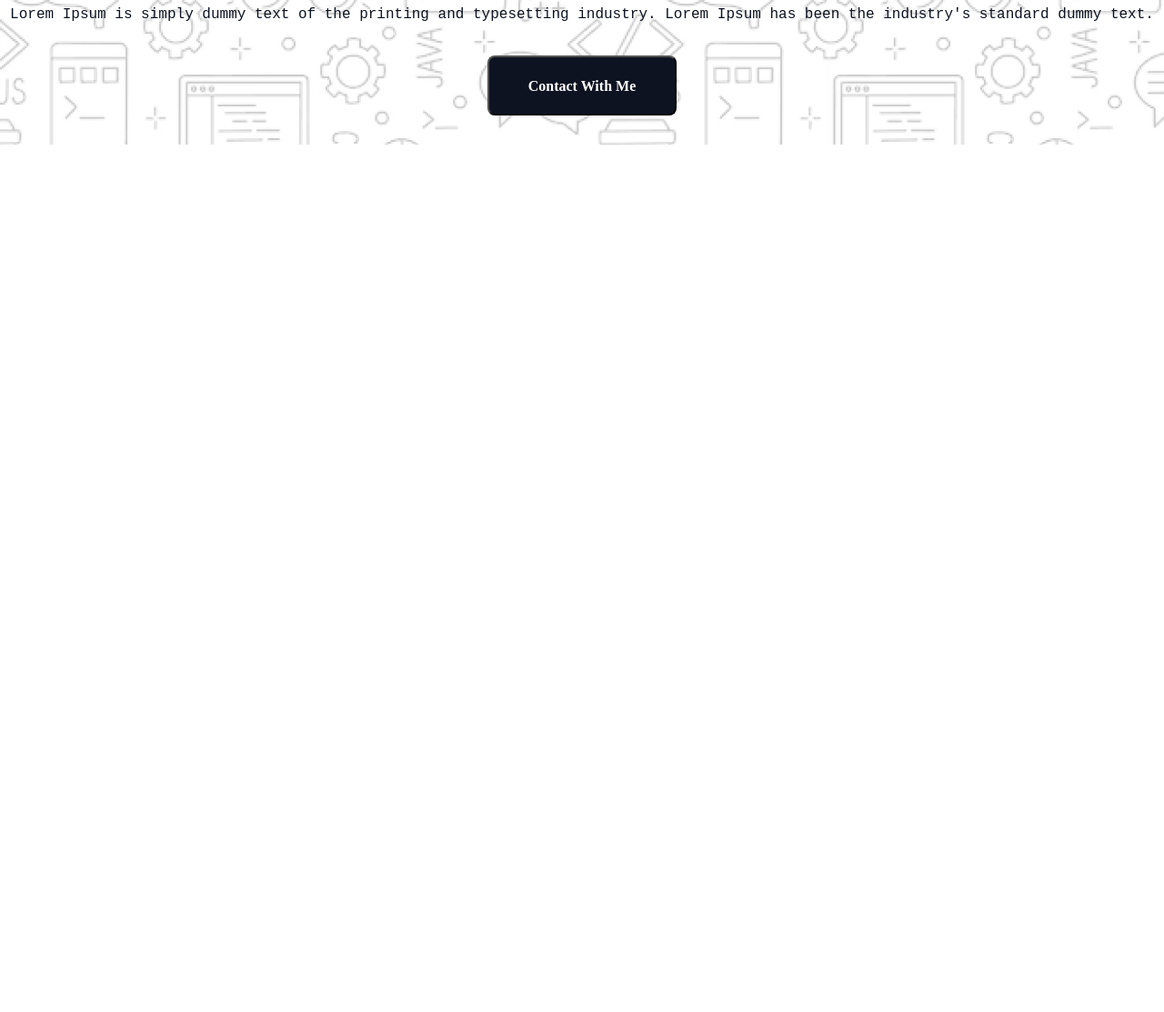
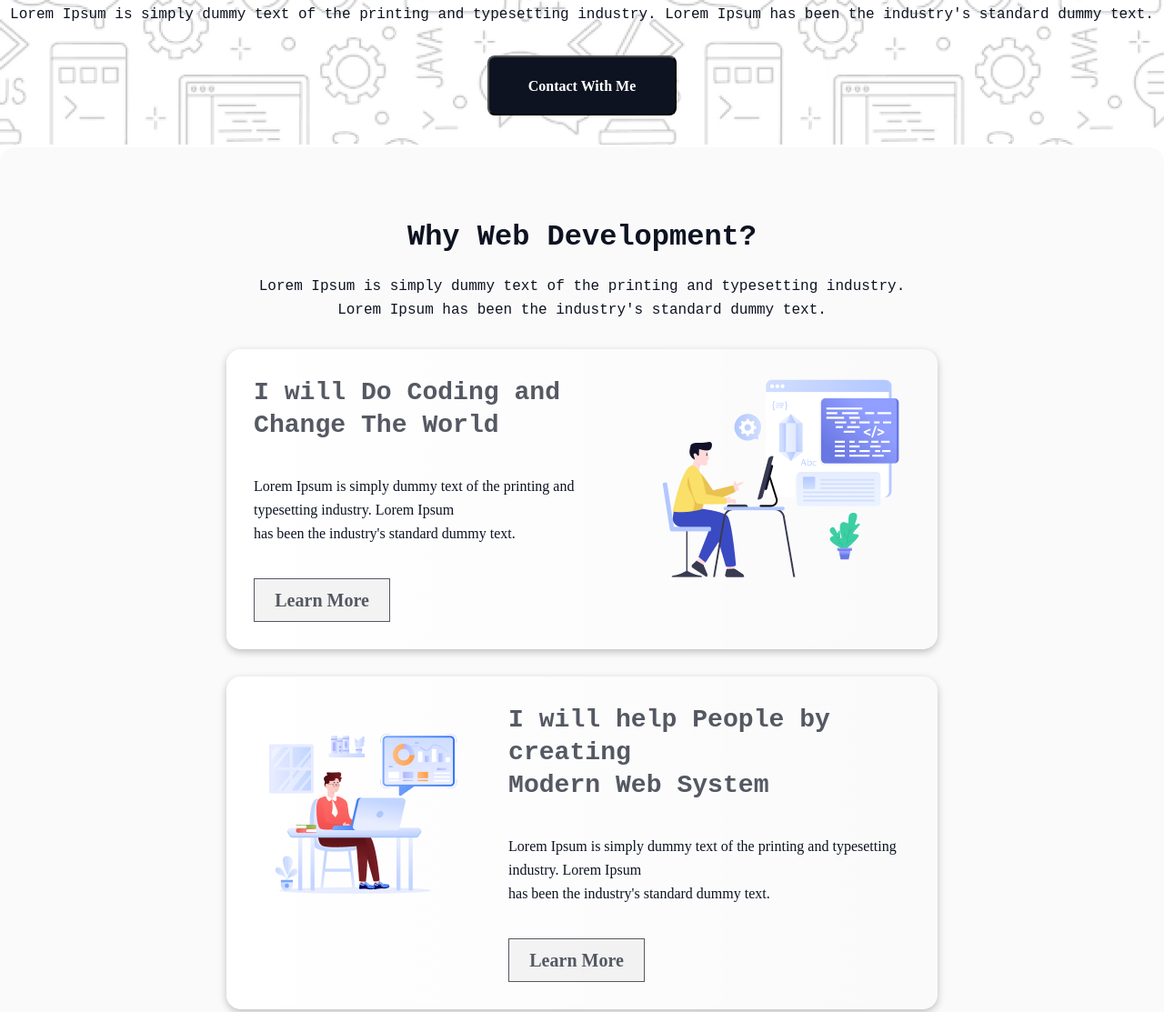
Before and after one commit to sharoj57/shahadat-assignment-one, a plain HTML site: page index.html in a window 1280 px wide. Shown: the part 488-1601 px from the top of the page at 91% size. Before the commit the page ends 800 px from the top, so only its background shows below. Drawn offline with Linux system fonts and the light colour scheme; a web font is replaced by a local one.

Commit message:
added this git

```diff
--- a/index.html
+++ b/index.html
@@ -29,6 +29,51 @@
     </div>
 </div>
 
+ <div class="why-web-develop">
+     <div class="web-dev-container">
+    <div class="why-web-dev">
+        <h2>Why Web Development?</h2>
+        <br><p>Lorem Ipsum is simply dummy text of the printing and typesetting industry. <br>Lorem Ipsum has been the industry's standard dummy text.</p>
+    </div>
+
+    <div class="two">
+        <div class="twotitle"> <h3>I will Do Coding and <br>Change The World</h3>
+            <br><p class="twodes">Lorem Ipsum is simply dummy text of the printing and typesetting industry. Lorem Ipsum <br>has been the industry's standard dummy text.</p>
+            <br><button class="twobtn">Learn More</button>
+    </div>
+
+        <div class="layer1"><img src="assets/Layer_1.png" alt=""></div>
+
+    </div>
+
+    <div class="two">
+        <div class="layer1"><img src="assets/Group 3.png" alt=""></div>
+
+        <div class="twotitle"> <h3>I will help People by creating <br>Modern Web System</h3>
+            <br><p class="twodes">Lorem Ipsum is simply dummy text of the printing and typesetting industry. Lorem Ipsum <br>has been the industry's standard dummy text.</p>
+            <br><button class="twobtn">Learn More</button>
+    </div>
+
+
+
+    </div>
+
+    <div class="two">
+        <div class="twotitle"> <h3>I will Do Coding and <br>Change The World</h3>
+            <br>
+        <p class="twodes">Lorem Ipsum is simply dummy text of the printing and typesetting industry. Lorem Ipsum <br>has been the industry's standard dummy text.</p>
+        <br>
+        <button class="twobtn">Learn More</button>
+    </div>
+
+        <div class="layer1"><img src="assets/Group 4.png" alt=""></div>
+
+    </div>
+
+</div>
+
+
+</div>
 </main>
 </body>
 </html>
--- a/style/style.css
+++ b/style/style.css
@@ -15,9 +15,7 @@ body{
     width: 100%;
     /* background: rgba(229, 84, 115, 0.1); */
     height: 100px;}
-    p{
-        border: 3px solid red;
-    }
+
 
 .headersection{
     display: flex;
@@ -99,4 +97,115 @@ letter-spacing: 0%;
 text-align: center;
 margin: 32px 0px;
 padding: 15px 20px 15px 20px;
+
 }
+
+/* Why Web Development?? */
+
+.why-web-develop{
+   /* border: 3px solid coral; */
+
+    /* background: rgba(229, 84, 115, 0.1);  */
+    position: absolute;
+
+    width: 100%;
+height: 1350px;
+
+top: 650px;
+bottom: 2993px;
+
+padding: 80px 97px 80px 97px;
+
+display: flex;
+flex-direction: column;
+justify-content: flex-start;
+align-items: center;
+border-radius: 16px;
+
+background: rgba(13, 19, 33, 0.02);
+
+
+
+
+}
+.why-web-dev h2{
+
+    color: rgb(13, 19, 33);
+
+    font-weight: 800;
+    line-height: 68px;
+    letter-spacing: 0%;
+    text-align: center;
+    color: rgb(13, 19, 33);
+
+font-size: 32px;
+font-weight: 800;
+line-height: 37px;
+letter-spacing: 0%;
+
+}
+.web-dev-container{
+    width: 90%;
+    margin: 0 auto;
+
+}
+.why-web-dev p{
+color: rgb(13, 19, 33);
+font-size: 16px;
+font-weight: 400;
+line-height: 26px;
+letter-spacing: 0%;
+text-align: center;
+margin-top: 5px;}
+.two{
+    display: flex;
+    flex-direction: row;
+    width: 80%;
+    margin: 0 auto;
+    margin-top: 30px;
+    gap: 40px;
+    border-radius: 16px;
+    padding: 30px;
+    box-shadow: rgba(0, 0, 0, 0.24) 0px 3px 8px;
+
+background: linear-gradient(90.00deg, rgb(255, 255, 255),rgba(255, 255, 255, 0) 100%);
+}
+
+   .layer1{
+    position: relative;
+width: 274.17px;
+height: 240px;
+   }
+   .twotitle{
+    color: rgba(13, 19, 33, 0.7);
+font-size: 24px;
+font-weight: 700;
+line-height: 36px;
+letter-spacing: 0%;
+text-align: left;
+
+   }
+   .twodes{
+    color: rgb(13, 19, 33);
+font-family: Azeret Mono;
+font-size: 16px;
+font-weight: 400;
+line-height: 26px;
+letter-spacing: 0%;
+text-align: left;
+   }
+   .twobtn{
+    box-sizing: border-box;
+border: 1px solid rgb(13, 19, 33);
+opacity: 0.7;
+width: 150px;
+height: 48px;
+color: rgb(13, 19, 33);
+font-family: Azeret Mono;
+font-size: 20px;
+font-weight: 600;
+line-height: 23px;
+letter-spacing: 0%;
+text-align: center;
+
+   }
```
